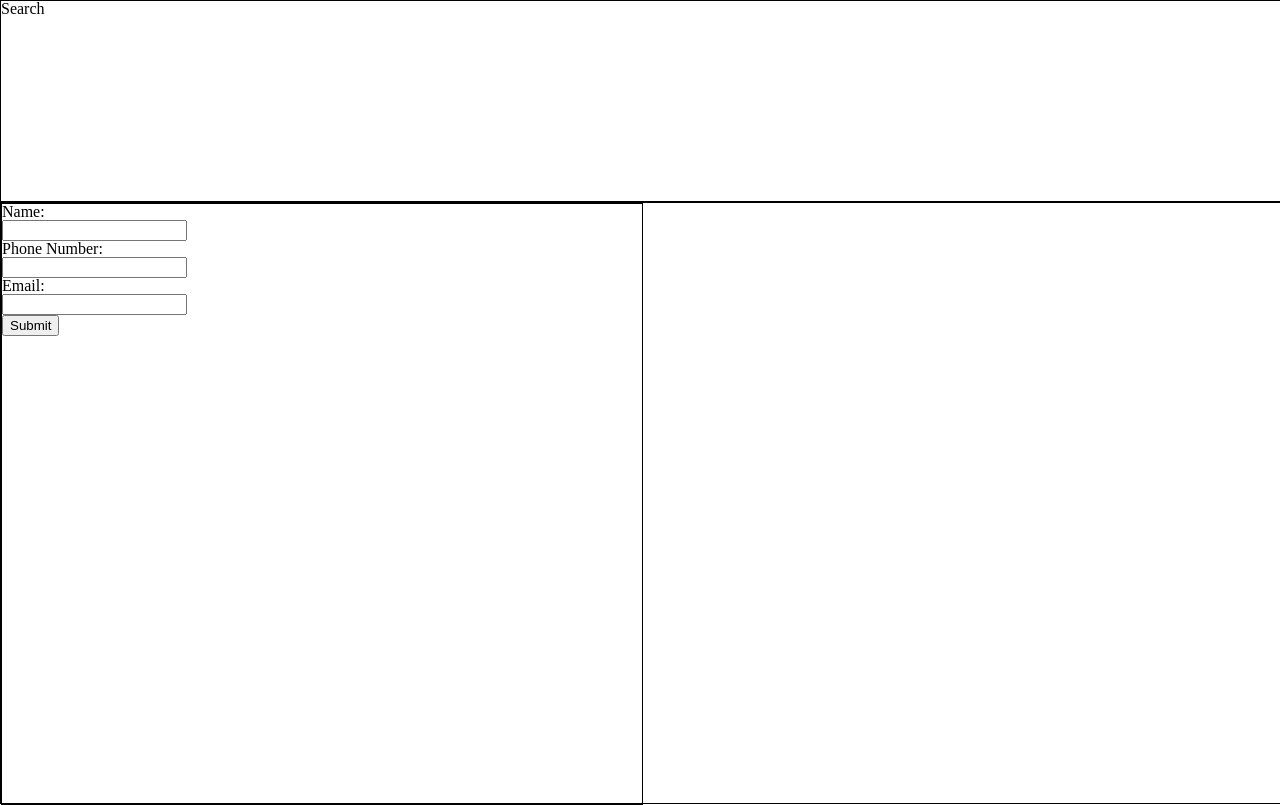
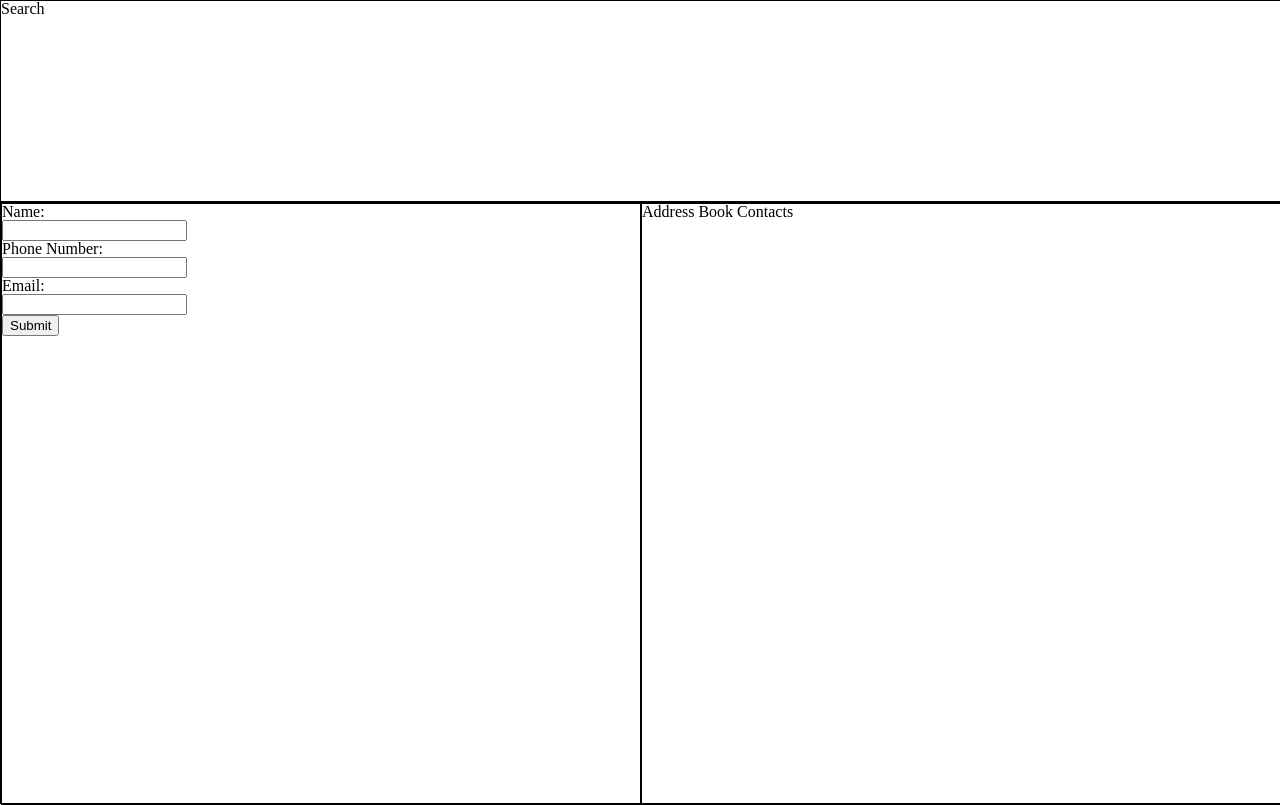
Before and after one commit to codenerd-21/project-1, a plain HTML site: page index.html in a window 1280 px wide. Drawn offline with Linux system fonts and the light colour scheme.

Commit message:
adds structure for contact list

```diff
--- a/index.html
+++ b/index.html
@@ -24,7 +24,10 @@
 
 				<input type="submit" value="Submit" />
 			</div>
-			</div class="list"></div>
+			<div class="list">
+				<h2>Address Book Contacts</h2>
+				<p id="display-contacts"></p>
+			</div>
 		</div>
 	<script type="text/javascript" src="./index.js"></script>
 	</body>
```
